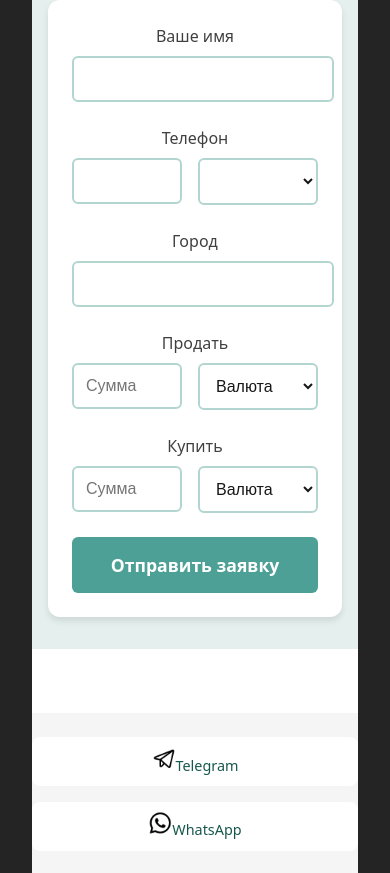
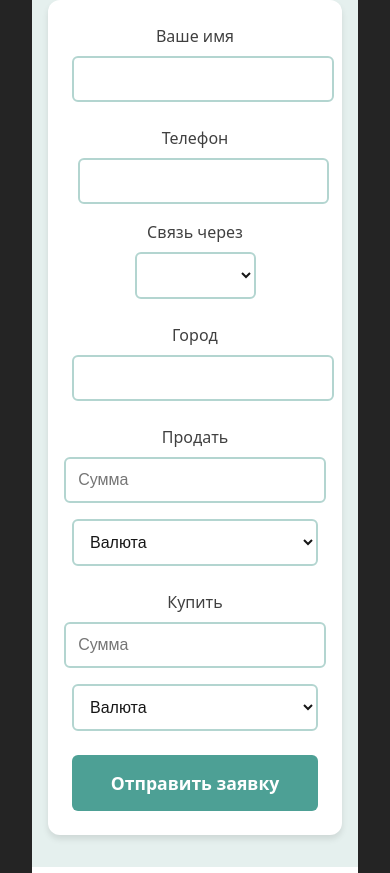
Before and after one commit to Jony251/Change_Web, a Vue app: page / in a window 390 px wide. Shown: the part 1176-2049 px from the top of the page. Built offline with nearby package versions, Linux system fonts and the light colour scheme; no server answers.

Commit message:
Connect update

```diff
--- a/src/components/Connect/Connect.css
+++ b/src/components/Connect/Connect.css
@@ -41,13 +41,17 @@
   font-size: 1rem;
   transition: border-color 0.3s ease;
 }
-
+.abc-input{
+  width: 50vh;
+}
 .form-input:focus {
   outline: none;
   border-color: var(--primary-400);
 }
 
 .amount-input {
+  display: flex;
+  justify-content: space-between;
   position: relative;
   display: flex;
   gap: 1rem;
@@ -135,3 +139,18 @@
     font-size: 1.5rem;
   }
 }
+
+/* Mobile responsiveness for amount-input */
+@media (max-width: 480px) {
+  .amount-input {
+    flex-direction: column;
+  }
+
+  .abc-input {
+    width: 95%;
+  }
+
+  .currency-select {
+    width: 100%;
+  }
+}
--- a/src/components/Connect/Connect.vue
+++ b/src/components/Connect/Connect.vue
@@ -15,27 +15,34 @@
         </div>
 
         <div class="form-group">
-          <label for="phone">Телефон</label>
+
+
           <div class="amount-input">
+            <div>
+            <label for="phone">Телефон</label>
             <input
               type="tel"
               id="phone"
               v-model="formData.phone"
               required
-              class="form-input"
+              class="form-input abc-input"
             />
+           </div>
+            <div>
+            <label for="phone_option">Связь через</label>
             <select
+              id="phone_option"
               v-model="formData.phone_option"
               class="currency-select"
               required
             >
-            <!--TODO: add label for select-->
-            <label for="phone">Связь через</label>
               <option value="TELEGRAM">Телеграм</option>
               <option value="WHATSAPP">Whatsapp</option>
               <option value="PHONE">Телефон</option>
             </select>
+            </div>
           </div>
+
         </div>
 
         <div class="form-group">
```
